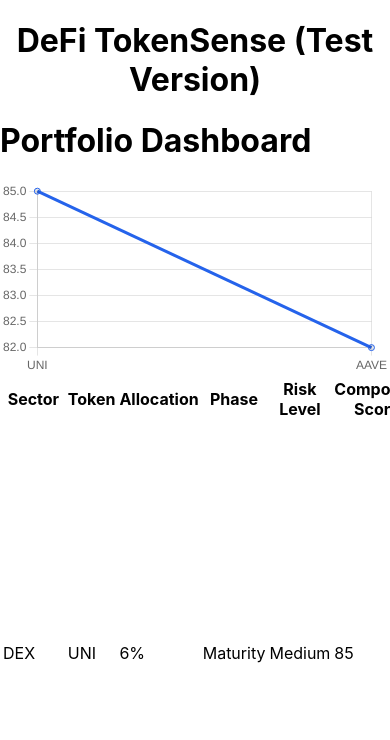
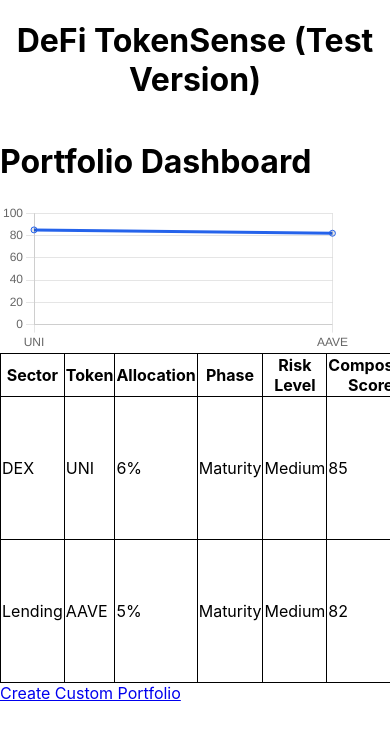
Before and after one commit to DeFiWealthHub/tokensense-web, a React (Vite) app: page / in a window 390 px wide. Shown: the top 740 px of the page. Built offline with nearby package versions, Linux system fonts and the light colour scheme.

Commit message:
Fix responsive table and chart for 58 tokens

```diff
--- a/src/components/PortfolioDashboard.jsx
+++ b/src/components/PortfolioDashboard.jsx
@@ -18,36 +18,53 @@ function PortfolioDashboard() {
   };
 
   return (
-    <div className="p-4">
-      <h1 className="text-2xl font-bold">Portfolio Dashboard</h1>
-      <Line data={data} />
-      <table className="table-auto w-full mt-4">
+    <div className="p-4 max-w-full overflow-x-auto">
+      <h1 className="text-2xl font-bold mb-4">Portfolio Dashboard</h1>
+      <div className="w-full max-w-[90vw] h-64 mb-6">
+        <Line
+          data={data}
+          options={{
+            responsive: true,
+            maintainAspectRatio: false,
+            scales: {
+              y: { beginAtZero: true, max: 100 },
+              x: { ticks: { autoSkip: true, maxTicksLimit: 10 } },
+            },
+          }}
+        />
+      </div>
+      <div className="overflow-x-auto">
+        <table className="table-auto w-full text-sm border-collapse">
           <thead>
-          <tr>
-            <th>Sector</th>
-            <th>Token</th>
-            <th>Allocation</th>
-            <th>Phase</th>
-            <th>Risk Level</th>
-            <th>Composite Score</th>
-            <th>Justification</th>
+            <tr className="bg-gray-100">
+              <th className="p-2 border">Sector</th>
+              <th className="p-2 border">Token</th>
+              <th className="p-2 border">Allocation</th>
+              <th className="p-2 border">Phase</th>
+              <th className="p-2 border">Risk Level</th>
+              <th className="p-2 border">Composite Score</th>
+              <th className="p-2 border min-w-[300px]">Justification</th>
             </tr>
           </thead>
           <tbody>
             {portfolioData.map(item => (
-            <tr key={item.token}>
-              <td>{item.sector}</td>
-              <td>{item.token}</td>
-              <td>{item.allocation}%</td>
-              <td>{item.phase}</td>
-              <td>{item.riskLevel}</td>
-              <td>{item.compositeScore}</td>
-              <td>{item.justification}</td>
+              <tr key={item.token} className="hover:bg-gray-50">
+                <td className="p-2 border">{item.sector}</td>
+                <td className="p-2 border">{item.token}</td>
+                <td className="p-2 border">{item.allocation}%</td>
+                <td className="p-2 border">{item.phase}</td>
+                <td className="p-2 border">{item.riskLevel}</td>
+                <td className="p-2 border">{item.compositeScore}</td>
+                <td className="p-2 border whitespace-normal">{item.justification}</td>
               </tr>
             ))}
           </tbody>
         </table>
-      <a href="/custom" className="mt-4 inline-block bg-blue-600 text-white px-4 py-2 rounded">
+      </div>
+      <a
+        href="/custom"
+        className="mt-4 inline-block bg-blue-600 text-white px-4 py-2 rounded hover:bg-blue-700"
+      >
         Create Custom Portfolio
       </a>
     </div>
```
Lines whose indentation alone changed are shown as unchanged.
